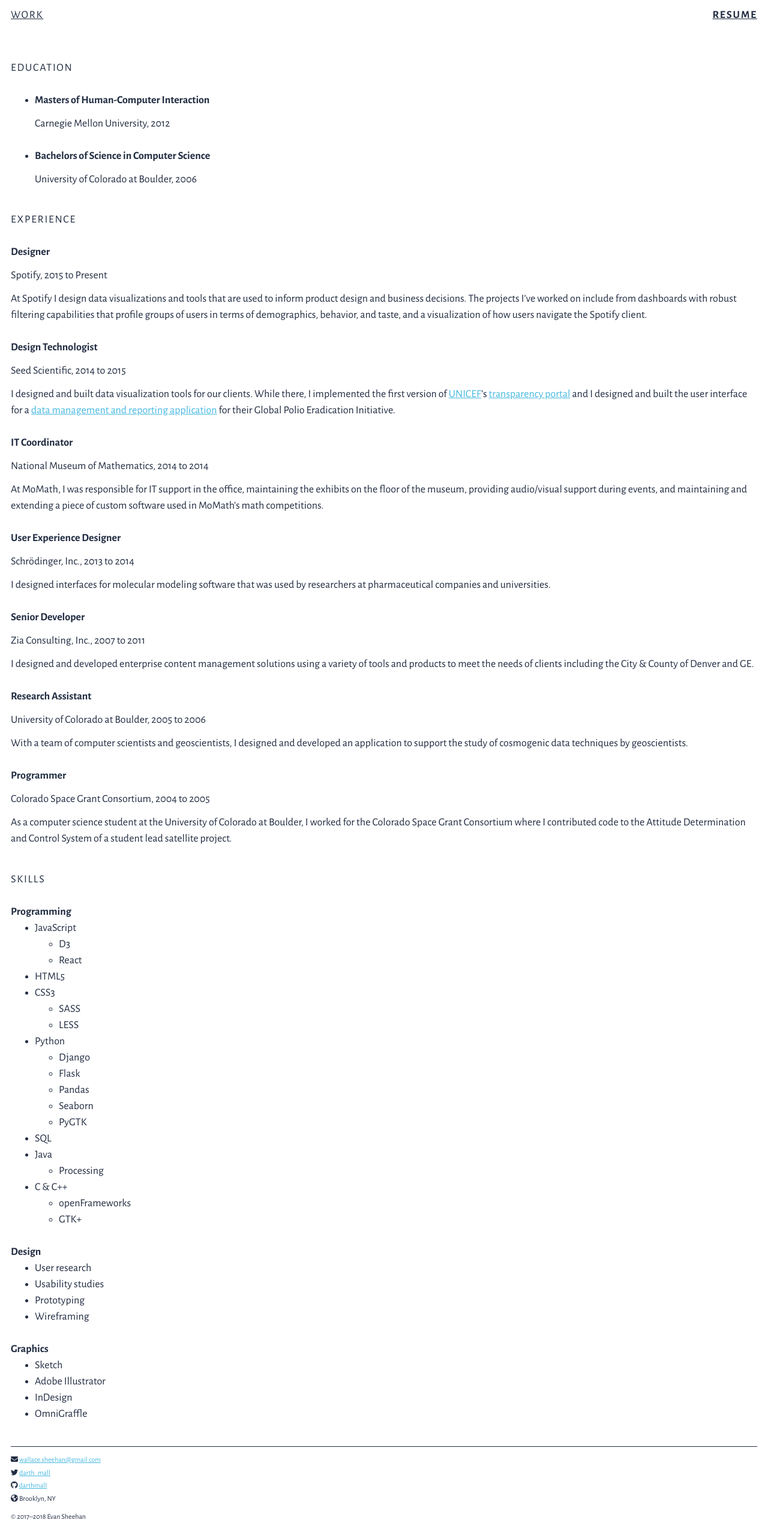
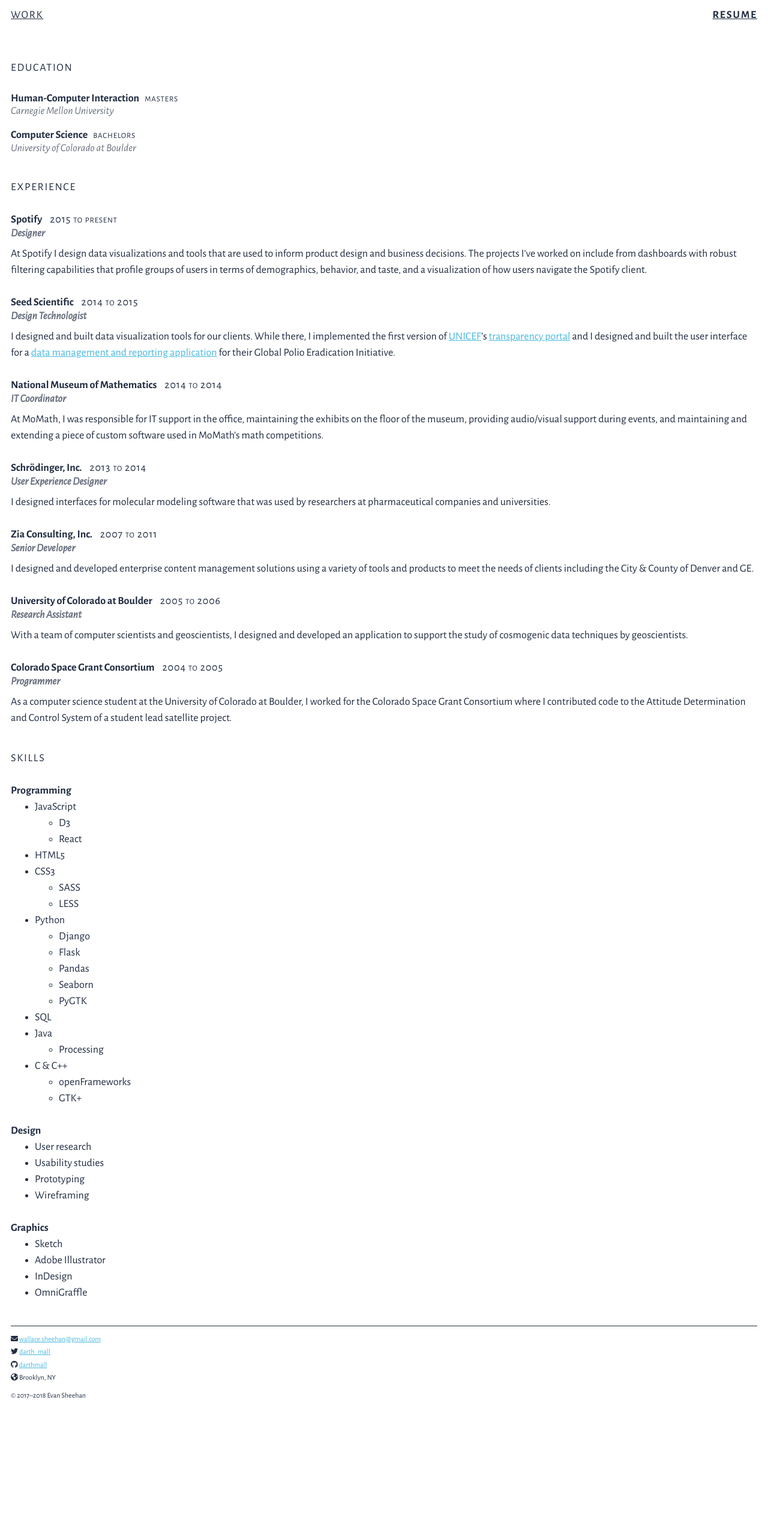
Before and after one commit to darthmall/darthmall.github.io, a Jekyll site: the page built from resume.html, in a window 1280 px wide. Shown: the whole page at 60% size. Built offline with Jekyll 4.4.1, drawn with Linux system fonts in a browser that asks for light colours; nearby versions of some CDN libraries; after the commit the page ends 2362 px from its top, so only the background shows below that.

Commit message:
Sort out the education and experience resume sections

```diff
--- a/_data/education.yml
+++ b/_data/education.yml
@@ -1,8 +1,10 @@
 -
   school: Carnegie Mellon University
-  degree: Masters of Human-Computer Interaction
+  degree: Masters
+  field: Human-Computer Interaction
   graduated: 2012
 -
   school: University of Colorado at Boulder
-  degree: Bachelors of Science in Computer Science
+  degree: Bachelors
+  field: Computer Science
   graduated: 2006
--- a/_sass/lists.sass
+++ b/_sass/lists.sass
@@ -13,5 +13,21 @@
     &:not(:last-child)::after
       content: ","
 
-ul, ol, dl
+ul, ol
   margin: 0
+
+dl
+  margin: 0
+  line-height: 1.2
+
+dt
+  font-size: ms(0)
+  +bold
+
+dd
+  color: $tertiary-color
+  font-style: italic
+  margin: 0
+
+* + dt
+  margin-top: ms(0)
--- a/_sass/resume.sass
+++ b/_sass/resume.sass
@@ -1,23 +1,11 @@
-.resume
-  ul
-    +list-unstyled
-
-.degree
-  display: block
-
-.school
-  +italic
-
-  &::after
-    content: ","
-
-.graduation-date
-  +italic
+.resume main
+  p
+    +font-small
 
 .programming-language
-  li
-    +list-item-inline
+  ul
+    +font-small
     +italic
+    line-height: ms(0)
 
-    &:not(:last-child)::after
-      content: ","
+    +list-comma-separated
--- a/_sass/typography.sass
+++ b/_sass/typography.sass
@@ -43,6 +43,13 @@
   margin-top: ms(1)
   margin-bottom: 0
 
+h4
+  color: $tertiary-color
+  font-size: ms(0)
+  font-style: italic
+  line-height: 1
+  margin: 0
+
 p
   font-size: ms(0)
   margin: 0
@@ -65,14 +72,12 @@
   &:visited
     color: darken($link-color, 30%)
 
-dt
-  font-size: ms(-1)
-  line-height: ms(0)
-  margin: 0
-  text-transform: uppercase
-
-dd
-  margin: 0
+small
+  +light
+  font-size: 1em
+  font-variant: small-caps
+  letter-spacing: 0.05em
+  text-transform: lowercase
 
 address
   font-style: normal
--- a/_sass/variables.sass
+++ b/_sass/variables.sass
@@ -8,7 +8,7 @@
 
 $primary-color: #ff7473
 $secondary-color: #47b8e0
-$tertiary-color: #ffc952
+$tertiary-color: #6B7280
 $text-color: #222D42
 
 $link-color: $secondary-color
--- a/resume.html
+++ b/resume.html
@@ -7,14 +7,12 @@
 <main>
   <section id="education">
     <h2>Education</h2>
-    <ul>
+    <dl>
       {% for ed in site.data.education %}
-      <li class="degree">
-        <h3 >{{ ed.degree }}</h3>
-        <p>{{ ed.school }}, {{ ed.graduated }}</p>
-      </li>
+      <dt>{{ ed.field }}&ensp;<small>{{ ed.degree }}</small></dt>
+      <dd>{{ ed.school }}</dd>
       {% endfor %}
-    </ul>
+    </dl >
   </section>
 
   <section id="experience">
@@ -22,13 +20,12 @@
     <section>
       {% assign jobs = site.career | sort: "from" | reverse %}
       {% for job in jobs %}
-        <h3>{{ job.title }}</h3>
-        <p>
-          {{ job.company }},
+        <h3>{{ job.company }}&ensp;<small>
           {{ job.from | split: "-" | first }}
           to
           {% if job.to %}{{ job.to | split: "-" | first }}{% else %}Present{% endif %}
-        </p>
+        </small></h3>
+        <h4>{{ job.title }}</h4>
         <p>{{ job.content }}</p>
       {% endfor %}
     </section>
```
